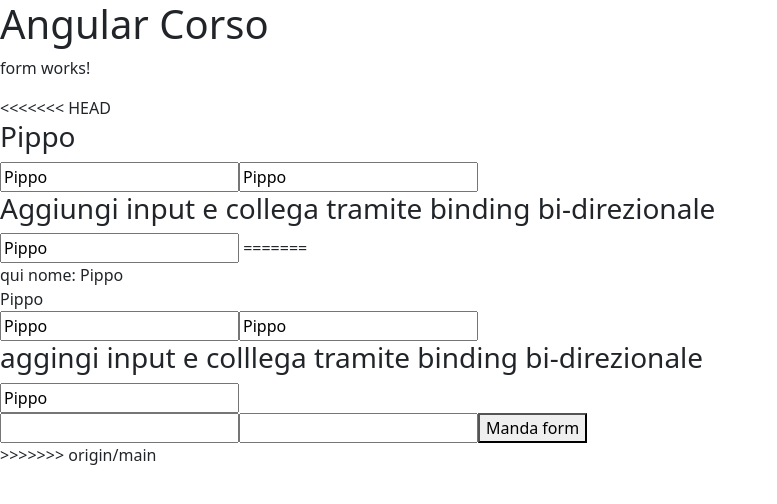
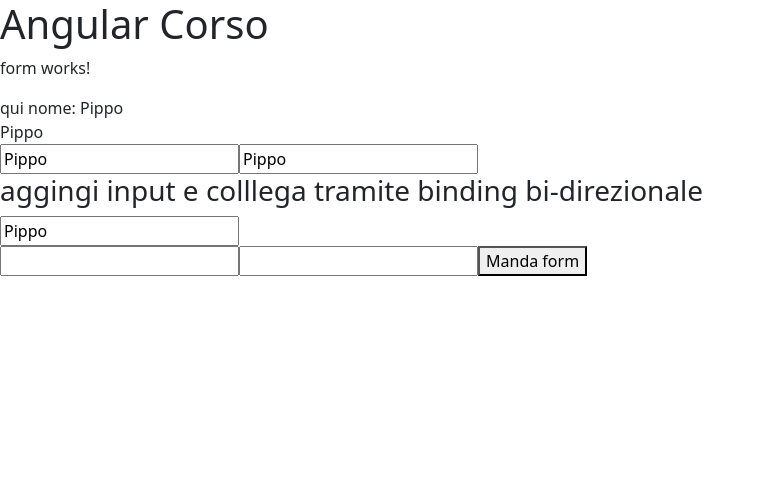
Before and after one commit to ironmanromeo/angular-corso, an Angular app: page / in a window 1280 px wide. Shown: the top 504 px of the page, without its empty margins (0-777 px from the left). Built offline with nearby package versions, Linux system fonts and the light colour scheme.

Commit message:
lezione5_esercizio 2

```diff
--- a/src/app/form/form.component.html
+++ b/src/app/form/form.component.html
@@ -1,13 +1,4 @@
 <p>form works!</p>
-<<<<<<< HEAD
-<h3>{{nome}}</h3>
-
-<input  [value]="nome" (input)="onInput($event)">
-<input  [value]="nome" (input)="onInput($event)">
-
-<h3>Aggiungi input e collega tramite binding bi-direzionale</h3>
-<input [(ngModel)]="nome" (input)="onInput($event)">
-=======
 
 <div>qui nome: {{ nome }}</div>
 <div [innerText]="nome"></div>
@@ -22,6 +13,5 @@
 <div>
     <input #cognomeRef>
     <input #indirizzoRef>
-    <button (click)="onMandaForm()">Manda form</button>
+    <button (click)="onMandaForm(cognomeRef,indirizzoRef)">Manda form</button>
 </div>
->>>>>>> origin/main
--- a/src/app/form/form.component.ts
+++ b/src/app/form/form.component.ts
@@ -16,8 +16,9 @@ export class FormComponent {
     this.nome = el.value
   }
 
-  onMandaForm(){
-
+  onMandaForm(c:HTMLInputElement,i:HTMLInputElement){
+    console.log(c.value)
+    console.log(i.value)
   }
 
 }
--- a/src/app/post/post.component.ts
+++ b/src/app/post/post.component.ts
@@ -17,8 +17,6 @@ export class PostComponent {
   @Input("ti") titolo = "Mio titolo"
   testo="Mio testo"
 
-  testo = "Mio testo"
-
   @Output() generaEvento = new EventEmitter<string>()
 
   constructor() { }
```
Also changed, not shown: src/app/app.component.html (line endings or trailing spaces).
